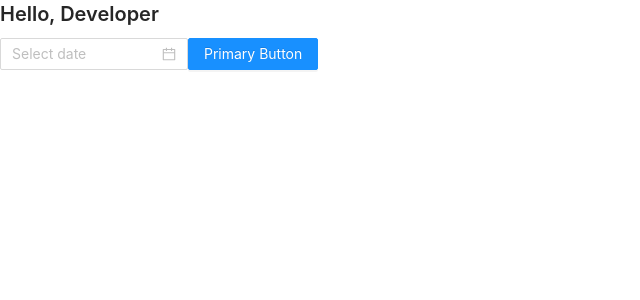
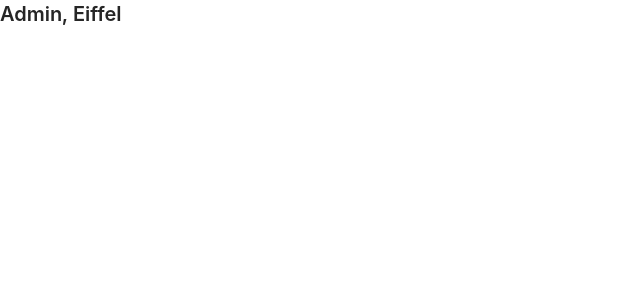
Before and after one commit to khunnunthawat/my-admin-antd-tailwind, a Next.js app: page / in a window 1280 px wide. Shown: the top 300 px of the page, without its empty margins (0-640 px from the left). Built offline with nearby package versions, Linux system fonts and the light colour scheme.

Commit message:
edit-index

```diff
--- a/src/pages/index.tsx
+++ b/src/pages/index.tsx
@@ -1,5 +1,5 @@
 import Head from 'next/head';
-import { Button, DatePicker, Typography, version } from 'antd';
+import { Typography } from 'antd';
 
 const { Title } = Typography;
 
@@ -7,16 +7,14 @@ export default function Home() {
   return (
     <div className='flex flex-col items-center justify-center min-h-screen'>
       <Head>
-        <title>Hello Next App</title>
+        <title>My Admin Eiffel</title>
         <link rel='icon' href='/favicon.ico' />
       </Head>
 
       <div className='flex items-center justify-center w-full text-center space-x-4'>
         <Title className='text-pink-500' level={4}>
-          Hello, Developer
+          Admin, Eiffel
         </Title>
-        <DatePicker />
-        <Button type='primary'>Primary Button</Button>
       </div>
     </div>
   );
```
